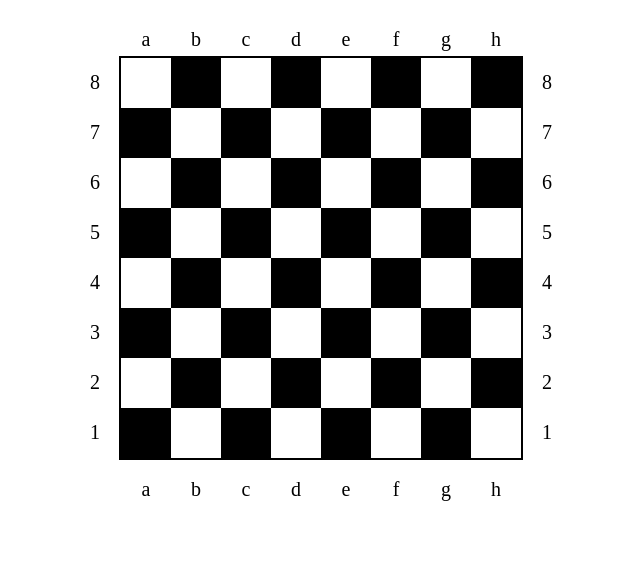
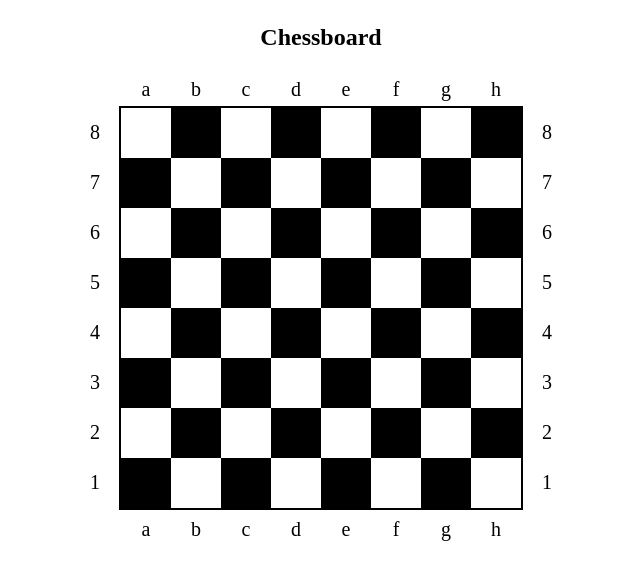
Before and after one commit to miko-200/Sachovnica, a website: page index.html in a window 1280 px wide. Shown: the whole page, without its empty margins (319-959 px from the left). Drawn offline with Linux system fonts and the light colour scheme.

Commit message:
Added a title to the chessboard

```diff
--- a/index.html
+++ b/index.html
@@ -12,6 +12,7 @@
     <script src="dist/main.js" defer></script>
 
     <div class="chessboard-container">
+        <h1 class="chessboard-title">Chessboard</h1>
         <div class="chessboard-container-top-section">
             <p>a</p>
             <p>b</p>
--- a/style.css
+++ b/style.css
@@ -3,7 +3,15 @@
     flex-direction: column;
     justify-content: center;
     align-items: center;
-    height: 500px;
+    height: 550px;
+}
+
+.chessboard-title {
+    justify-content: center;
+    font-size: 24px;
+    font-weight: bold;
+    margin-bottom: 0px;
+    height: 50px;
 }
 
 .chessboard-container-top-section {
@@ -50,6 +58,7 @@
 .chessboard-container-bottom-section p {
     text-align: center;
     font-size: 20px;
+    margin-top: 10px;
 }
 
 .chessboard {
```
